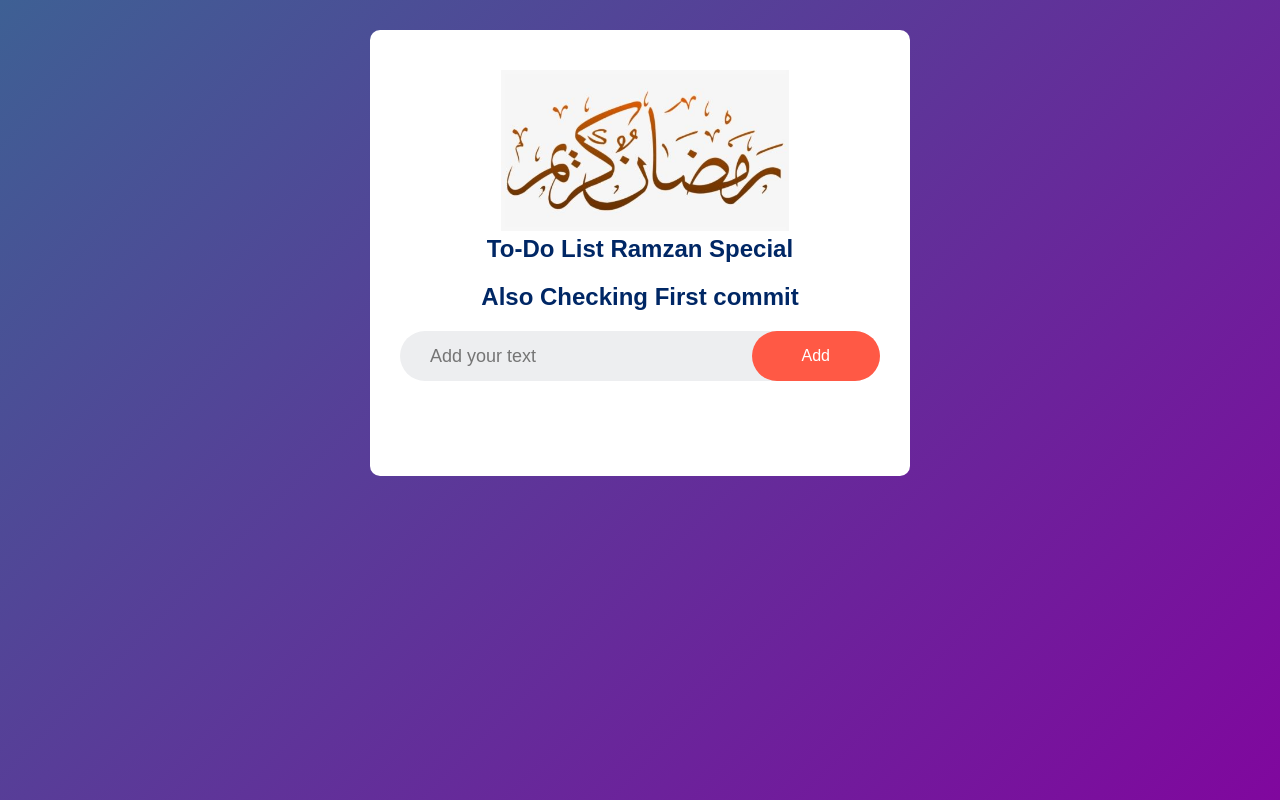
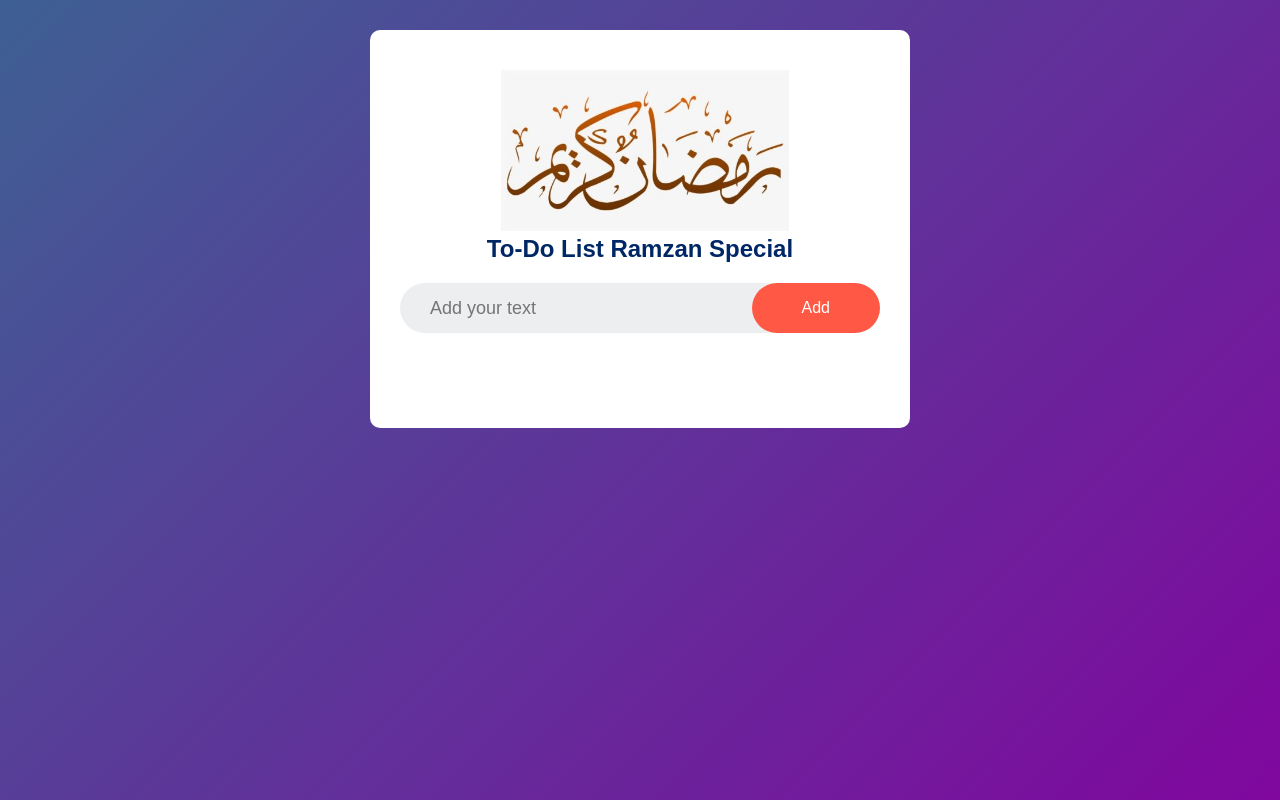
Before and after one commit to HamzaKhan-codes/todo-JS, a plain HTML site: page index.html in a window 1280 px wide. Drawn offline with Linux system fonts and the light colour scheme.

Commit message:
Commit again

```diff
--- a/index.html
+++ b/index.html
@@ -14,7 +14,6 @@
                 <img src="./images/ramzan.png" alt="">
             </center>
             <h2>To-Do List Ramzan Special </h2>
-            <h2>Also Checking First commit</h2>
 
             <div class="row">
                 <input type="text" id="input-box" placeholder="Add your text">
```
